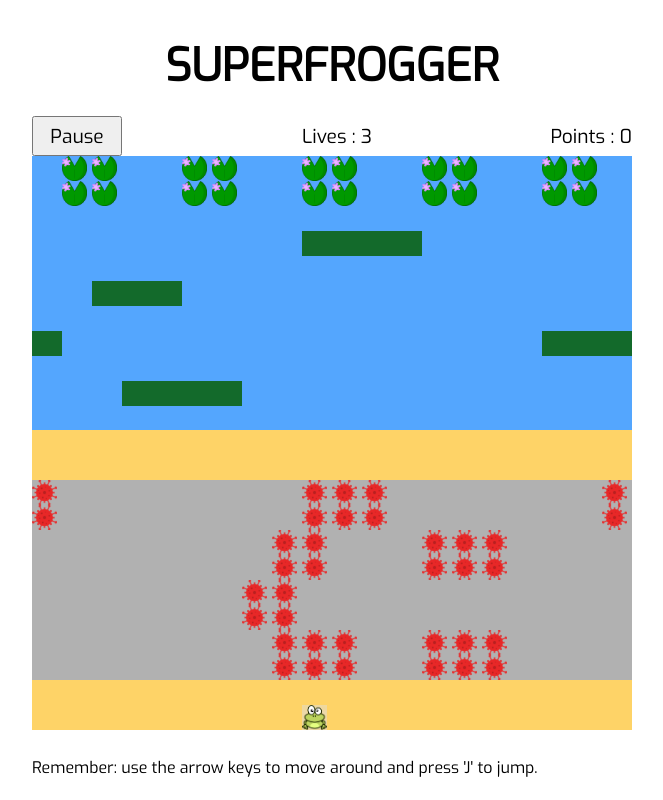
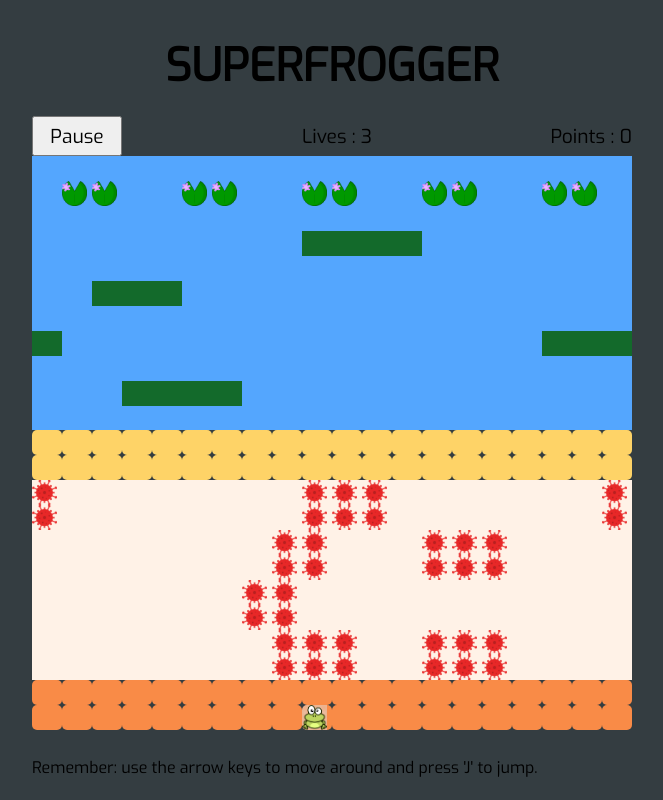
Before and after one commit to lesroissamusent/Frogger-2020, a plain HTML site: page index.html in a window 1280 px wide. Both pictures are taken after a click on the button "Start". Shown: the whole page, without its empty margins (308-971 px from the left). Drawn offline with Linux system fonts and the light colour scheme; a web font is replaced by a local one.

Commit message:
lilypads updated

```diff
--- a/index.html
+++ b/index.html
@@ -49,8 +49,6 @@
       <div>
         <p>Remember: use the arrow keys to move around and press 'J' to jump.</p>
       </div>
-      <div>
-      </div>
     </footer>
   </div>
   <div class="game-end">
--- a/scripts/app.js
+++ b/scripts/app.js
@@ -18,7 +18,7 @@ function init() {
   const cells = []
 
   const safetyPadClass = 'safety-pads'
-  const safetyPadCells = [1, 2, 5, 6, 9, 10, 13, 14, 17, 18, 21, 22, 25, 26, 29, 30, 33, 34, 37, 38]
+  const safetyPadCells = [ 21, 22, 25, 26, 29, 30, 33, 34, 37, 38] //1, 2, 5, 6, 9, 10, 13, 14, 17, 18,//
   // console.log('safetypad cells!', safetyPadCells)
   // const frogSafeClass = 'safety-with-frog'
 
--- a/styles/main.css
+++ b/styles/main.css
@@ -1,12 +1,17 @@
 * {
   box-sizing: border-box;
+}
+
+.bg-pan-left {
+	-webkit-animation: bg-pan-left 20s linear infinite both;
+	        animation: bg-pan-left 20s linear infinite both;
 }
 
 body {
   height: 100vh;
   /* width: fit-content; */
   margin: 0;
-  background-color: white;
+  background-color: rgb(52, 61, 65);
   align-content: center;
 
   /* font-family: 'ABeeZee', sans-serif; */
@@ -108,9 +113,15 @@ div.player-data {
   display: flex;
   justify-content: center;
   align-items: center;
+
+
 }
 
 .grid {
+  /* border-color: rgb(44, 51, 55);
+  border-width: 5px;
+  border-radius: 5px; */
+
   align-items: center;
   /* box-shadow: 0 0 20px 0 rgba(0, 0, 0, 0.2); */
   display: flex;
@@ -122,6 +133,11 @@ div.player-data {
   background-color: white;
   padding: 0;
   margin: 20px 0;
+  background-color: rgb(52, 61, 65);
+  /* border-color: black;
+  border-width: 5px; */
+  /* border-style: solid; */
+
 }
 
 .grid div {
@@ -129,6 +145,7 @@ div.player-data {
   flex-grow: 1;
   height: 4.8%;
   width: 4.8%;
+  /* border-radius: 2px; */
 }
 
 footer {
@@ -137,38 +154,44 @@ footer {
   width: 600px;
 }
 
-.water {
+div.water {
   background-color: rgb(84, 166, 254);
 }
 
-.safety-pads {
+div.safety-pads {
   background-image: url('../assets/PinClipart.com_lily-pad-clipart_5250322.png');
   background-repeat: no-repeat;
   background-size: contain;
   cursor: pointer;
 
 }
-.safety-with-frog {
+div.safety-with-frog {
   background-color: red;
 }
-.water-safety {
+div.water-safety {
   background-color: rgb(254, 211, 103);
+  border-radius: 5px;
 }
-.road {
+div.road {
   /* background-image: url('../assets/road.png'); */
   background-attachment:fixed;
-  background-color: rgb(177, 177, 177);
+  background-color: rgb(255, 242, 231);
 }
-.road-safety {
-  background-color: rgb(254, 211, 103);
+div.road-safety  {
+  background-color: rgb(249, 139, 71);
+
+  border-radius: 5px;
+  /* border-color: black;
+  border-width: 5px;
+  border-style: solid; */
 }
-.obstacles {
+div.obstacles {
   background-image: url(../assets/coronavirus-5107715_1920.png);
   background-repeat: no-repeat;
   background-size: contain;
   background-attachment: inherit;
 }
-.objects {
+div.objects {
   background-color: rgb(19, 106, 43);
 }
 
```
